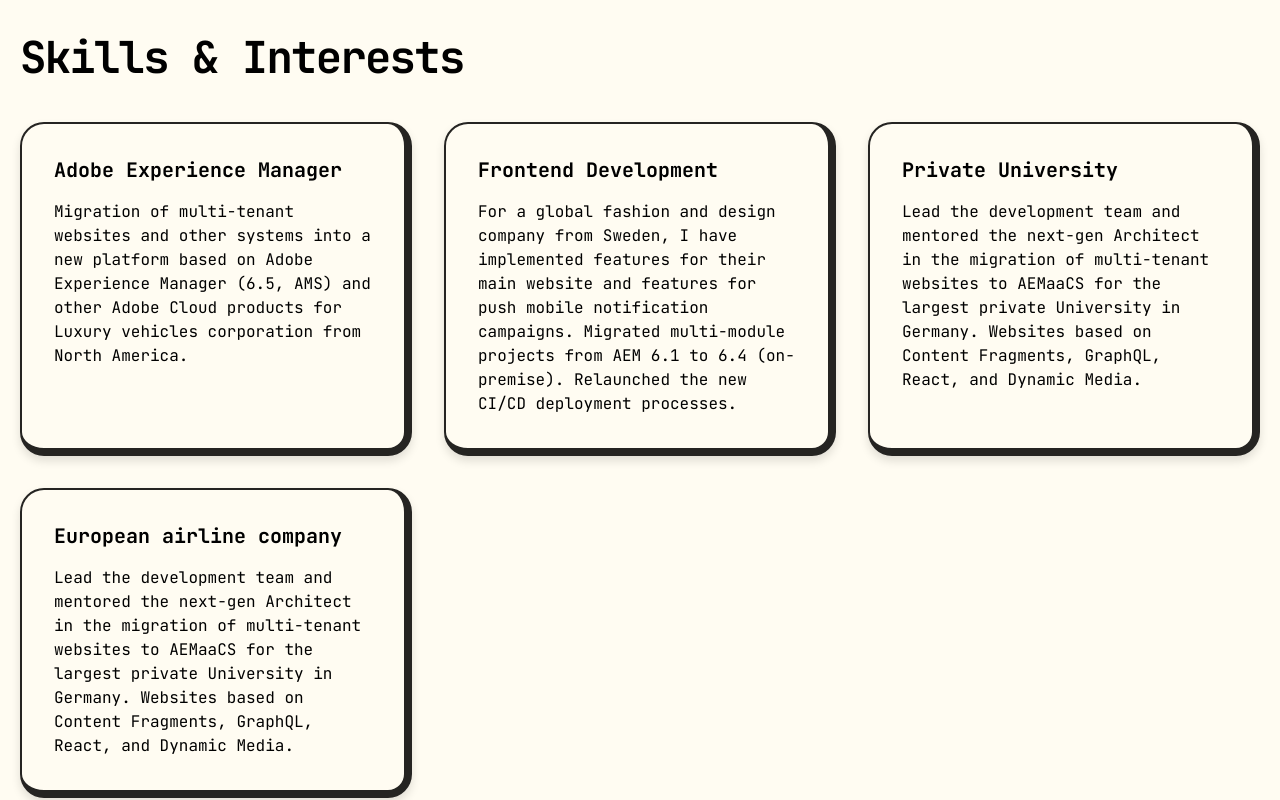
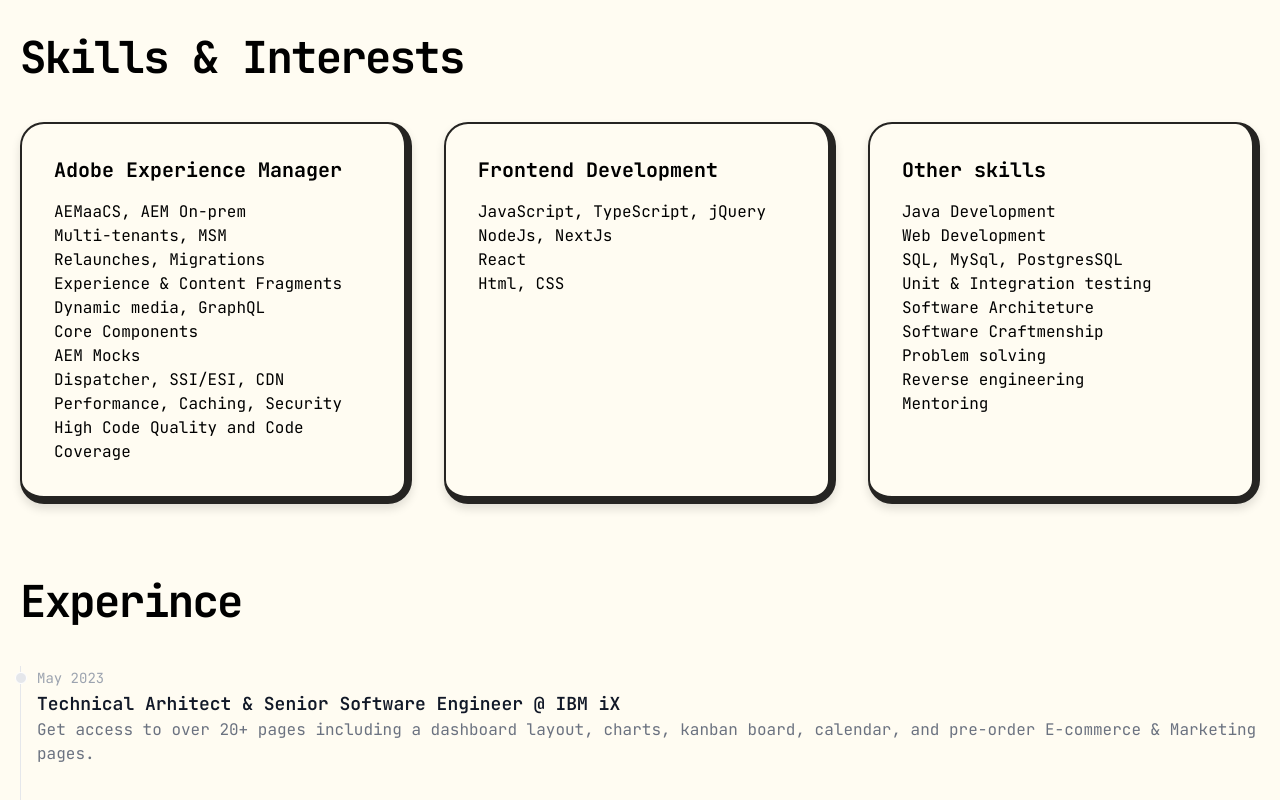
Before and after one commit to MatijaSabo/matija-sabolic.from.hr, a Next.js app: page / in a window 1280 px wide. Shown: the part 800-1600 px from the top of the page. Built offline with nearby package versions, Linux system fonts and the light colour scheme.

Commit message:
Update skills section. Added back to top button

```diff
--- a/package.json
+++ b/package.json
@@ -12,8 +12,7 @@
     "next": "15.0.2",
     "react": "19.0.0-rc-02c0e824-20241028",
     "react-dom": "19.0.0-rc-02c0e824-20241028",
-    "remark": "^15.0.1",
-    "remark-html": "^16.0.1"
+    "remark": "^15.0.1"
   },
   "devDependencies": {
     "@types/node": "^20.14.8",
--- /dev/null
+++ b/src/app/_components/back-to-top.tsx
@@ -0,0 +1,60 @@
+"use client";
+
+import React, { useState, useEffect } from "react";
+
+export default function BackToTop() {
+  const [showButton, setShowButton] = useState(false);
+
+  const handleScroll = () => {
+    if (
+      window.pageYOffset > 300
+    ) {
+      setShowButton(true);
+    } else {
+      setShowButton(false);
+    }
+  };
+
+  const backToTop = () => {
+    window.scrollTo({
+        top: 0,
+        behavior: 'smooth'
+    });
+  };
+
+  useEffect(() => {
+    window.addEventListener("scroll", handleScroll);
+    return () => {
+      window.removeEventListener("scroll", handleScroll);
+    };
+  }, []);
+
+  return (
+    <>
+      {showButton && (
+        <button
+            type="button"
+            onClick={backToTop}
+            className={` ${
+                showButton ? `inline-block` : `hidden`
+            } fixed bottom-[40px] right-[40px] p-3 bg-orange-600 text-white font-medium text-xs leading-tight uppercase rounded-full shadow-md hover:shadow-lg focus:shadow-lg focus:outline-none focus:ring-0 active:bg-red-800 active:shadow-lg transition duration-150 ease-in-out`}
+        >
+            <svg
+                aria-hidden="true"
+                focusable="false"
+                data-prefix="fas"
+                className="w-4 h-4"
+                role="img"
+                xmlns="http://www.w3.org/2000/svg"
+                viewBox="0 0 448 512"
+            >
+                <path
+                fill="currentColor"
+                d="M34.9 289.5l-22.2-22.2c-9.4-9.4-9.4-24.6 0-33.9L207 39c9.4-9.4 24.6-9.4 33.9 0l194.3 194.3c9.4 9.4 9.4 24.6 0 33.9L413 289.4c-9.5 9.5-25 9.3-34.3-.4L264 168.6V456c0 13.3-10.7 24-24 24h-32c-13.3 0-24-10.7-24-24V168.6L69.2 289.1c-9.3 9.8-24.8 10-34.3.4z"
+                ></path>
+            </svg>
+        </button>
+      )}
+    </>
+  );
+}
--- a/src/app/_components/card.tsx
+++ b/src/app/_components/card.tsx
@@ -7,7 +7,7 @@ export function Card({title, description} : Props) {
     return (
         <div className="static section-beige-light border-2 border-r-8 border-b-8 rounded-3xl p-8 shadow-sm">
             <h4 className="text-xl font-bold pb-4">{title}</h4>
-            {description}
+            <div dangerouslySetInnerHTML={{__html: description}}></div>
         </div>
     )
 }
--- a/src/app/page.tsx
+++ b/src/app/page.tsx
@@ -4,6 +4,7 @@ import { Hero } from "./_components/hero";
 import Section from "./_components/section";
 import { Card } from "./_components/card";
 import { Timeline } from "./_components/timeline";
+import BackToTop from "./_components/back-to-top";
 
 export default function Index() {
   return (
@@ -25,19 +26,47 @@ export default function Index() {
           <div className="grid gap-8 grid-cols-1 lg:grid-cols-2 xl:grid-cols-3">
             <Card
               title="Adobe Experience Manager"
-              description="Migration of multi-tenant websites and other systems into a new platform based on Adobe Experience Manager (6.5, AMS) and other Adobe Cloud products for Luxury vehicles corporation from North America."
+              description="
+                <ul>
+                  <li>AEMaaCS, AEM On-prem</li>
+                  <li>Multi-tenants, MSM</li>
+                  <li>Relaunches, Migrations</li>
+                  <li>Experience & Content Fragments</li>
+                  <li>Dynamic media, GraphQL</li>
+                  <li>Core Components</li>
+                  <li>AEM Mocks</li>
+                  <li>Dispatcher, SSI/ESI, CDN</li>
+                  <li>Performance, Caching, Security</li>
+                  <li>High Code Quality and Code Coverage</li>
+                </ul>
+              "
             />
             <Card
               title="Frontend Development"
-              description="For a global fashion and design company from Sweden, I have implemented features for their main website and features for push mobile notification campaigns. Migrated multi-module projects from AEM 6.1 to 6.4 (on-premise). Relaunched the new CI/CD deployment processes."
+              description="
+                <ul>
+                  <li>JavaScript, TypeScript, jQuery</li>
+                  <li>NodeJs, NextJs</li>
+                  <li>React</li>
+                  <li>Html, CSS</li>
+                </ul>
+              "
             />
             <Card
-              title="Private University"
-              description="Lead the development team and mentored the next-gen Architect in the migration of multi-tenant websites to AEMaaCS for the largest private University in Germany. Websites based on Content Fragments, GraphQL, React, and Dynamic Media."
-            />
-            <Card
-              title="European airline company"
-              description="Lead the development team and mentored the next-gen Architect in the migration of multi-tenant websites to AEMaaCS for the largest private University in Germany. Websites based on Content Fragments, GraphQL, React, and Dynamic Media."
+              title="Other skills"
+              description="
+                <ul>
+                  <li>Java Development</li>
+                  <li>Web Development</li>
+                  <li>SQL, MySql, PostgresSQL</li>
+                  <li>Unit & Integration testing</li>
+                  <li>Software Architeture</li>
+                  <li>Software Craftmenship</li>
+                  <li>Problem solving</li>
+                  <li>Reverse engineering</li>
+                  <li>Mentoring</li>
+                </ul>
+              "
             />
           </div>
         </div>
@@ -67,6 +96,7 @@ export default function Index() {
           </div>
         </Section>
       </Container>
+      <BackToTop />
     </main>
   );
 }
```
Also changed, not shown: 1 other file (tests, documents, lock files or other folders).
